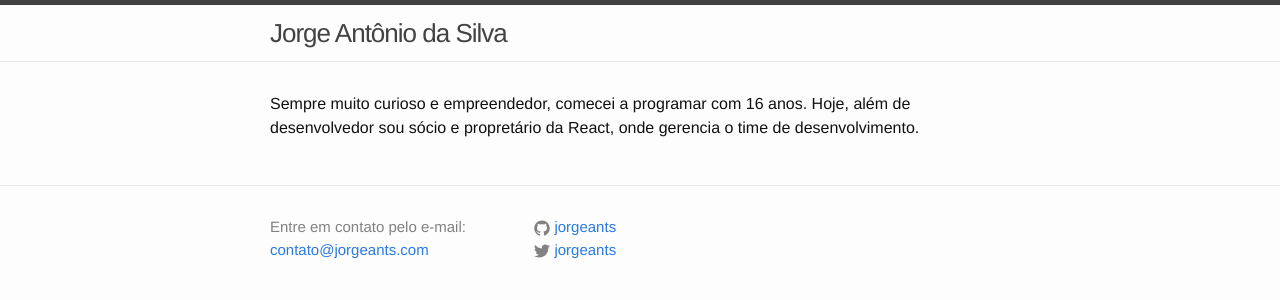
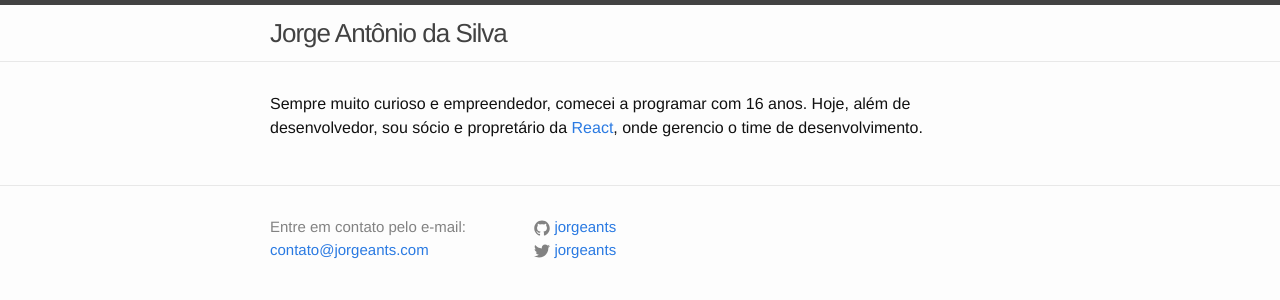
Before and after one commit to jorgeants/jorgeants.github.io, a Jekyll site: the page built from index.html, in a window 1280 px wide. Shown: the top 300 px of the page. Built offline with Jekyll 4.4.1, drawn with Linux system fonts in a browser that asks for light colours.

Commit message:
Text change.

```diff
--- a/_config.yml
+++ b/_config.yml
@@ -10,8 +10,8 @@ title: Jorge Antônio da Silva
 email: contato@jorgeants.com
 description: > # this means to ignore newlines until "baseurl:"
   Sempre muito curioso e empreendedor, comecei a programar com 16 anos.
-  Hoje, além de desenvolvedor sou sócio e propretário da React,
-  onde gerencia o time de desenvolvimento.
+  Hoje, além de desenvolvedor, sou sócio e propretário da <a href='http://react.ag' target='_blank'>React</a>,
+  onde gerencio o time de desenvolvimento.
 # description: > # this means to ignore newlines until "baseurl:"
 #   Write an awesome description for your new site here. You can edit this
 #   line in _config.yml. It will appear in your document head meta (for
```
